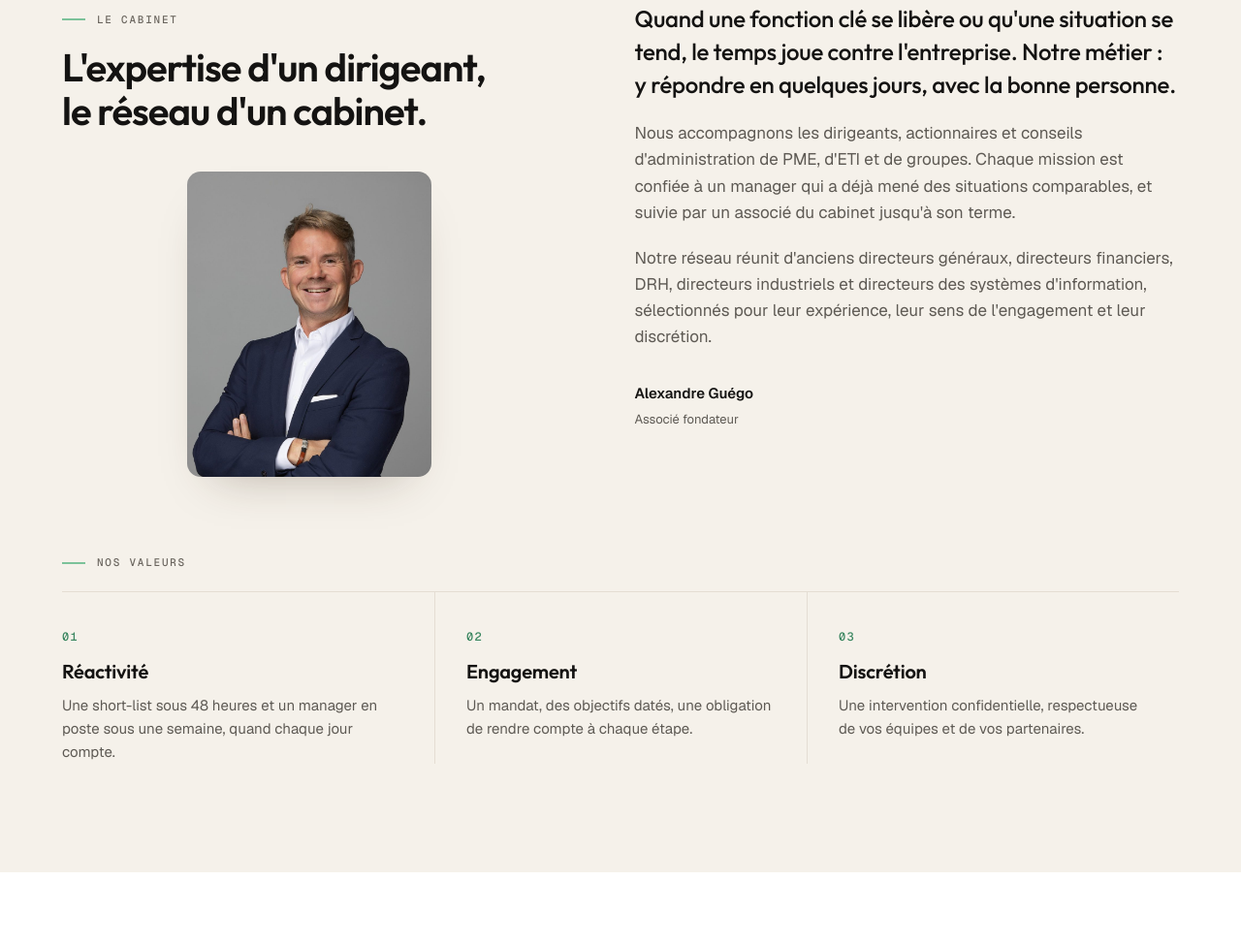
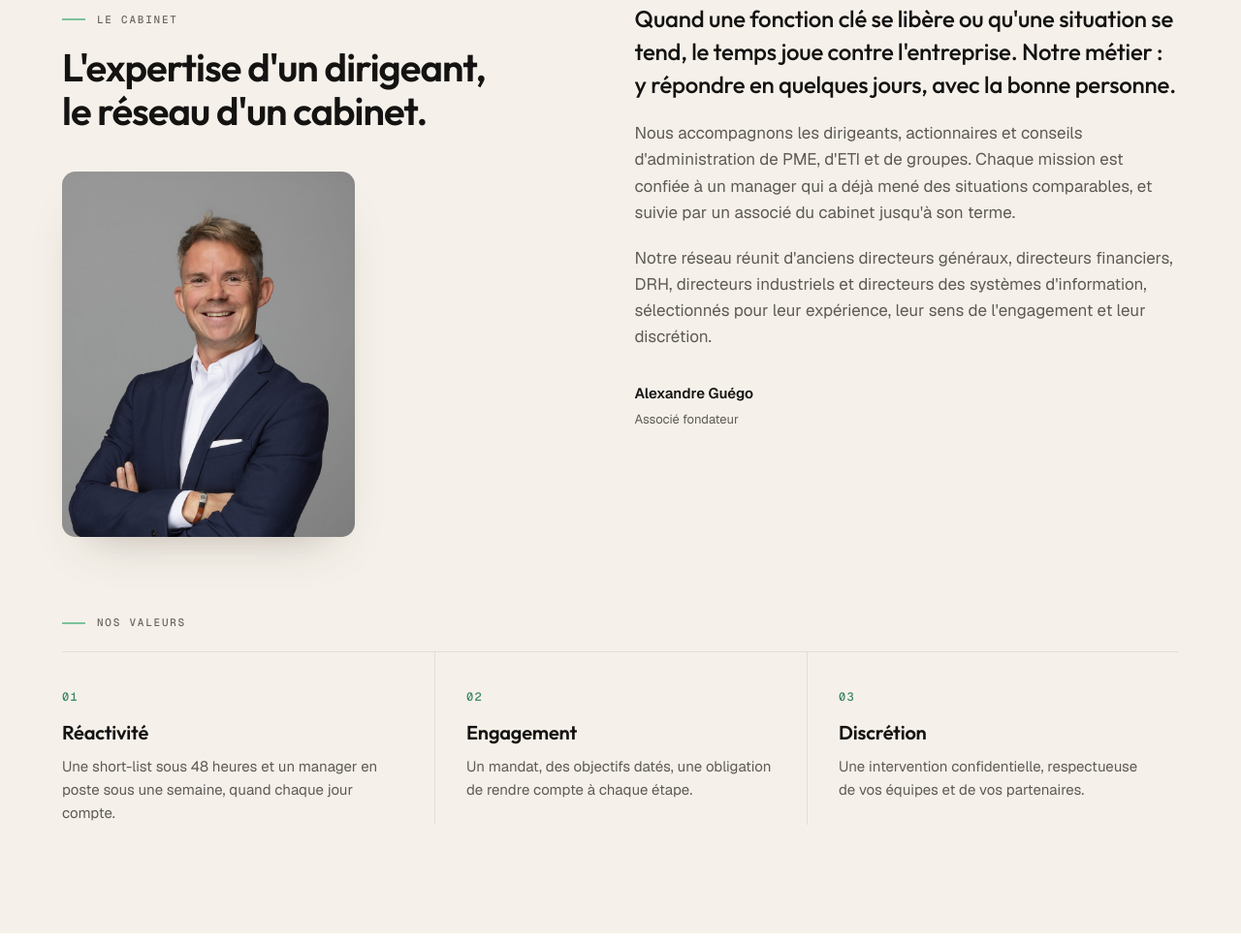
Before and after one commit to alex-kistone/transition, a website: page index.html in a window 1280 px wide. Shown: the part 1151-2125 px from the top of the page at 97% size. Drawn offline with nearby package versions, Linux system fonts and the light colour scheme.

Commit message:
Photo alignée à gauche, x1,2
Co-Authored-By: Claude Opus 5.5 <noreply@anthropic.com>
Claude-Session: https://claude.ai/code/session_016wvD6cCGWwgFj6BMeqpma1

```diff
--- a/styles.css
+++ b/styles.css
@@ -131,7 +131,7 @@ form.error ~ .form-err { display: block; }
 .about-text p:first-child { font-family: var(--display); font-size: 24px; line-height: 1.4; color: var(--ink); letter-spacing: -.01em; font-weight: 500; }
 .signature { display: flex; align-items: center; gap: 14px; padding-top: 12px; }
 .signature .ph { width: 52px; height: 52px; border-radius: 99px; background: var(--secondary); display: grid; place-items: center; font-family: var(--mono); font-size: 11px; color: var(--subtle); }
-.portrait { margin: 40px auto 0; max-width: 252px; }
+.portrait { margin: 40px 0 0; max-width: 302px; }
 .portrait img { width: 100%; height: auto; aspect-ratio: 4 / 5; object-fit: cover; object-position: center 20%; border-radius: 14px; box-shadow: 0 24px 48px -28px rgba(60,40,20,.35); }
 .signature b { display: block; color: var(--ink); font-size: 15px; }
 .signature span { font-size: 13px; }
```
